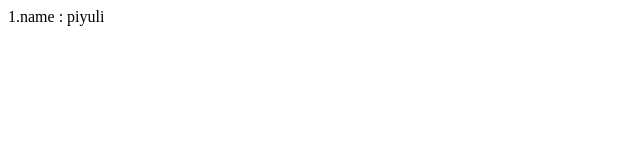
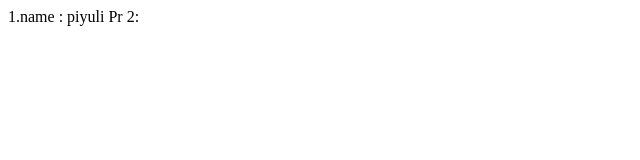
Before and after one commit to guptasimran6898/me-and-my-battle-with-machine-learning, a plain HTML site: page index.html in a window 1280 px wide. Shown: the full height of the page, 0-640 px from the left. Drawn offline with Linux system fonts and the light colour scheme.

Commit message:
pr2
Signed-off-by: shubhamchaudhary <shubham.chaudhary@mayadata.io>

```diff
--- a/index.html
+++ b/index.html
@@ -1 +1,3 @@
-<html><body>1.name : piyuli</body></html>
+<html><body>1.name : piyuli
+    Pr 2:
+</body></html>
```
